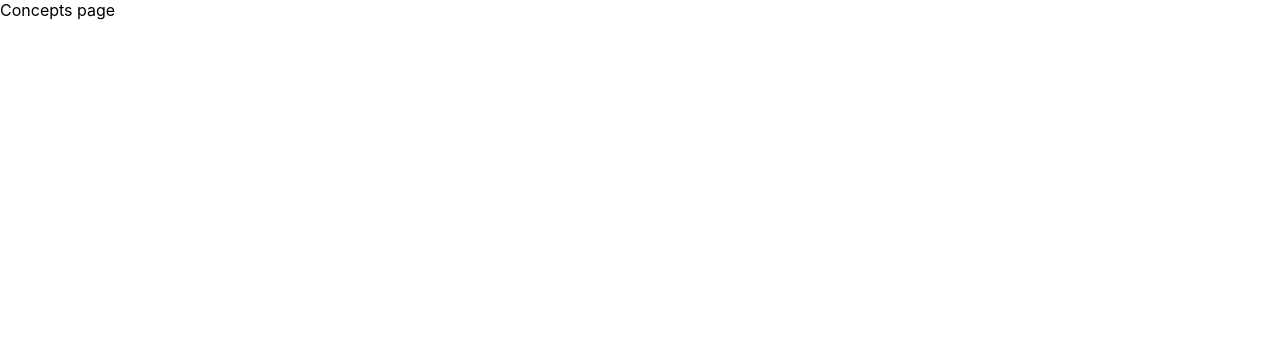
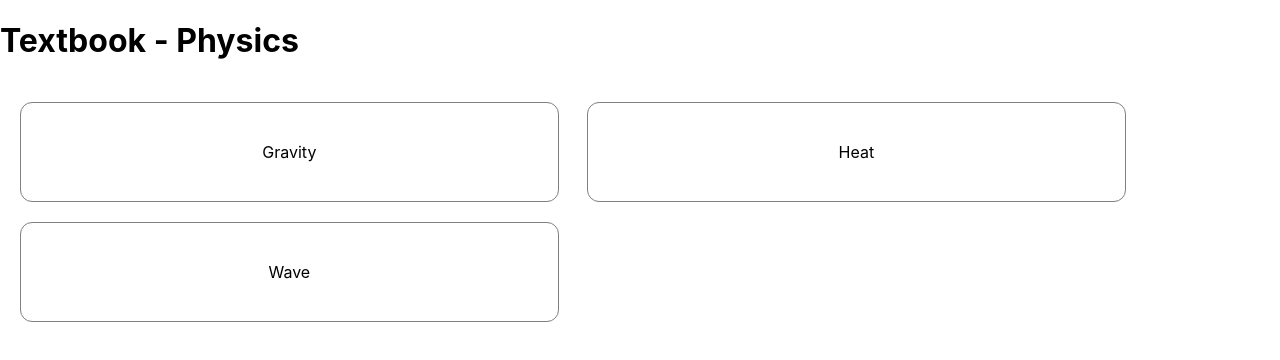
Before and after one commit to dhamina/AR-Project, a Next.js app: page /books/1 in a window 1280 px wide. Shown: the top 360 px of the page. Built offline with nearby package versions, Linux system fonts and the light colour scheme.

Commit message:
Concepts UI

```diff
--- a/pages/books/[id]/index.js
+++ b/pages/books/[id]/index.js
@@ -1,12 +1,48 @@
 export default function ListOfConcepts(props) {
     console.log(props)
-    return(
-        <div>Concepts page</div>
+    return (
+
+
+        <div>
+
+            <h1>Textbook - Physics</h1>
+            <div className="list__cn">
+            <div className="list__cn-item"> Gravity  </div>
+            <div className="list__cn-item"> Heat </div>
+            <div className="list__cn-item"> Wave  </div>
+</div>
+            <style jsx>
+                {
+                    `
+                    .list__cn{
+                        display: grid;
+                        grid-template-columns: 45% 45%;
+                        padding:10px;
+                    }
+                    .list__cn-item{
+                        width: 95%;
+                         margin: 10px;
+                        border: 1px solid grey;
+                        background: white;
+                        border-radius: 12px;
+                        height:300px;
+                        display:flex;
+                        justify-content:center;
+                        height: 100px;
+                        align-items: center;
+                    }
+
+
+            `
+                }
+            </style>
+        </div>
+
     )
 }
 ListOfConcepts.getInitialProps = async (ctx) => {
-    const {id} = ctx.query
-    return{
+    const { id } = ctx.query
+    return {
         id
     }
 }
```
Also changed, not shown: 1 other file (tests, documents, lock files or other folders).
